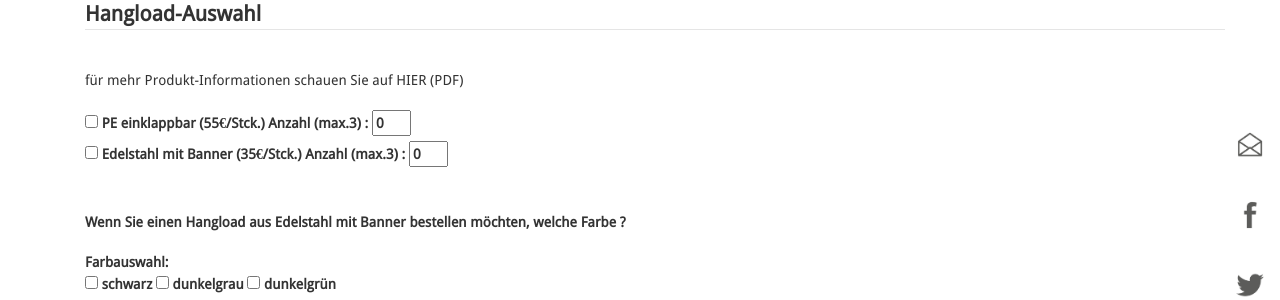
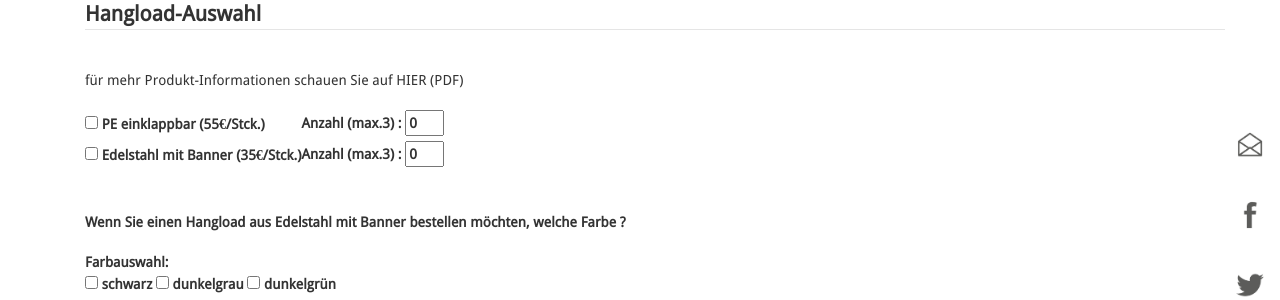
Before and after one commit to bodokaiser/hangload.com, a Jekyll site: the page built from de/webshop/index.html, in a window 1280 px wide and 900 px high, scrolled down 2141 px. Shown: the part 150-450 px from the top of the window. Built offline with Jekyll 4.4.1, drawn with Linux system fonts in a browser that asks for light colours; nearby versions of some CDN libraries; library files that are not in the unit come from our copies; Markdown is read by kramdown in place of the engine named in the settings.

Commit message:
Update index.html

```diff
--- a/de/webshop/index.html
+++ b/de/webshop/index.html
@@ -202,16 +202,16 @@ Textil-Format: groß und klein
 für mehr Produkt-Informationen schauen Sie auf HIER (PDF) <br>
 <br>
 
-
-<label><input type="checkbox" name="PE"> PE einklappbar (55€/Stck.) </label>
-
-<label> Anzahl (max.3) : <input type="number" step="1" min="0" max="3" value="0"> </label> <br>
-
-
-<label><input type="checkbox" name="Edelstahl"> Edelstahl mit Banner (35€/Stck.) </label>
-
-<label> Anzahl (max.3) : <input type="number" step="1" min="0" max="3" value="0"> </label> <br>
-
+<table>
+<tr>
+  <td> <label><input type="checkbox" name="PE"> PE einklappbar (55€/Stck.) </label> </td>
+  <td> <label> Anzahl (max.3) : <input type="number" step="1" min="0" max="3" value="0"> </label> </td>
+</tr>
+<tr>
+  <td> <label><input type="checkbox" name="Edelstahl"> Edelstahl mit Banner (35€/Stck.) </label> </td>
+  <td> <label> Anzahl (max.3) : <input type="number" step="1" min="0" max="3" value="0"> </label> </td>
+</tr>
+</table>
 <br>
 <br>
 <strong>Wenn Sie einen Hangload aus Edelstahl mit Banner bestellen möchten, welche Farbe ? </strong>
```
